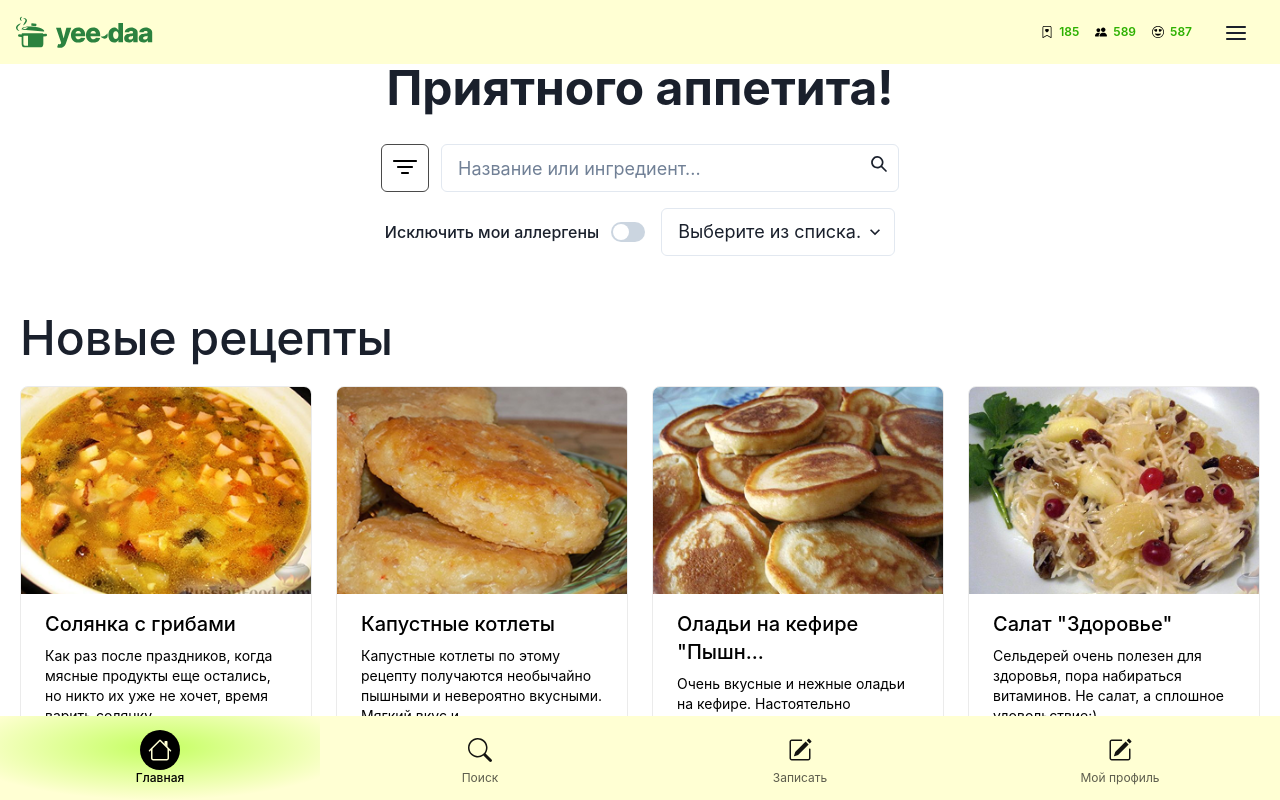
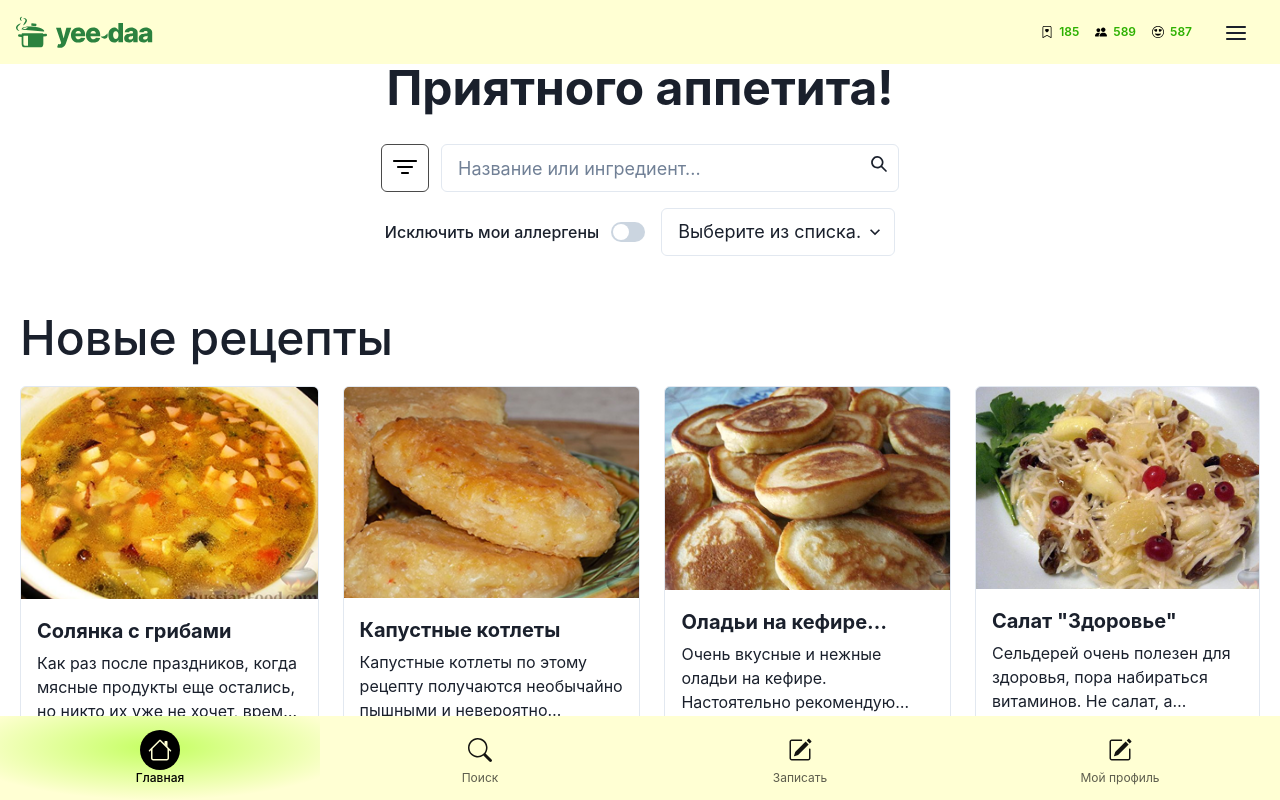
Before and after one commit to ClevertecFrontendLab/sergioivanov008, a React (Vite) app: page / in a window 1280 px wide. Shown: the top 800 px of the page. Built offline with nearby package versions, Linux system fonts and the light colour scheme.

Commit message:
refactor(recipeitemlook): rewrite code

```diff
--- a/src/components/recipe-item-look/RecipeItemLook.module.css
+++ /dev/null
@@ -1,32 +0,0 @@
-.wrapper {
-    border: 1px solid rgba(0, 0, 0, 0.08);
-    border-radius: 8px;
-    overflow: hidden;
-    cursor: pointer;
-}
-
-.wrapper:hover {
-    box-shadow:
-        0 2px 4px -1px rgba(32, 126, 0, 0.06),
-        0 4px 6px -1px rgba(32, 126, 0, 0.1);
-}
-
-.data {
-    padding: 16px 24px 20px;
-}
-
-.title {
-    font-family: var(--font-family);
-    font-weight: 500;
-    font-size: 20px;
-    line-height: 140%;
-    color: #000;
-}
-
-.description {
-    font-family: var(--font-family);
-    font-weight: 400;
-    font-size: 14px;
-    line-height: 143%;
-    color: #000;
-}
--- a/src/components/recipe-item-look/RecipeItemLook.tsx
+++ b/src/components/recipe-item-look/RecipeItemLook.tsx
@@ -1,19 +1,34 @@
-import { Flex, Image, Text } from '@chakra-ui/react';
+import { Box, Card, CardBody, Flex, Heading, Image, Stack, Text } from '@chakra-ui/react';
 
-import { Badge, CustomIcon12 } from '~/components';
+import { Badge, CustomIcon12, RecomendationBadge } from '~/components';
 
 import { RecipeItemLookPropsType } from '../types';
-import s from './RecipeItemLook.module.css';
 
 export function RecipeItemLook({ data }: RecipeItemLookPropsType) {
     return (
-        <Flex direction='column' w='322px' h='414px' className={s.wrapper}>
-            <Image h='230px' objectFit='cover' src={data.image} alt={data.title} />
-            <Flex h='100%' gap={6} direction='column' className={s.data}>
-                <Flex gap={2} direction='column'>
-                    <Text className={s.title}>{data.title}</Text>
-                    <Text className={s.description}>{data.description}</Text>
-                </Flex>
+        <Card
+            overflow='hidden'
+            variant='outline'
+            cursor='pointer'
+            transition='0.2s'
+            _hover={{
+                boxShadow:
+                    '0 2px 4px -1px rgba(32, 126, 0, 0.06), 0 4px 6px -1px rgba(32, 126, 0, 0.1)',
+            }}
+        >
+            <Box position='relative'>
+                <Image objectFit='cover' w='100%' src={data.image} alt={data.title} />
+                {data.recomendation && <RecomendationBadge data={data.recomendation} />}
+            </Box>
+
+            <Stack py={5} px={4} gap={0}>
+                <CardBody p={0}>
+                    <Heading size='md' noOfLines={1}>
+                        {data.title}
+                    </Heading>
+                    <Text py='2' noOfLines={3}>
+                        {data.description}
+                    </Text>
                     <Flex justify='space-between'>
                         <Badge type={data.badgeType} color='#d7ff94' />
                         {data.recipeProps && (
@@ -29,7 +44,8 @@ export function RecipeItemLook({ data }: RecipeItemLookPropsType) {
                             </Flex>
                         )}
                     </Flex>
-            </Flex>
-        </Flex>
+                </CardBody>
+            </Stack>
+        </Card>
     );
 }
```
Lines whose indentation alone changed are shown as unchanged.
